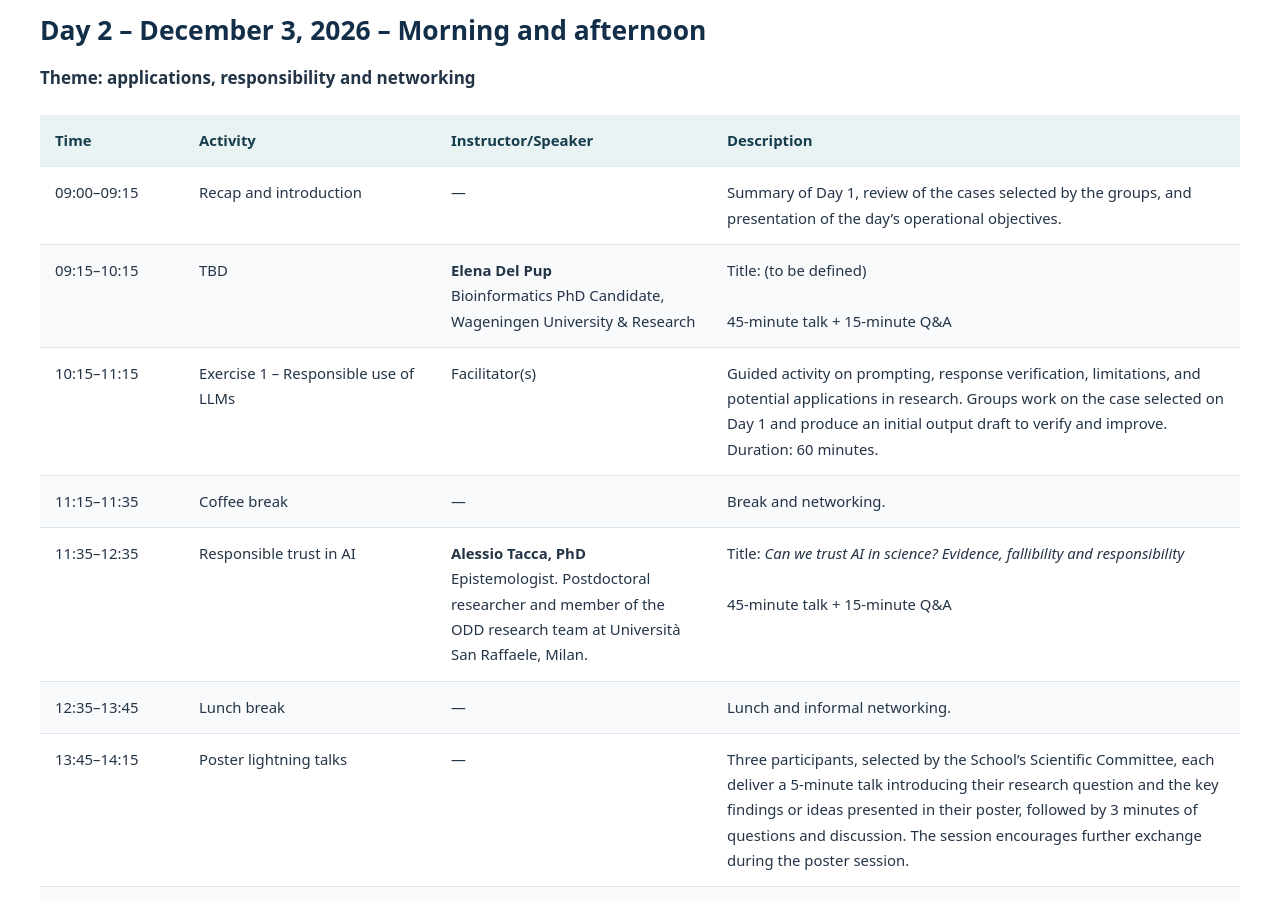
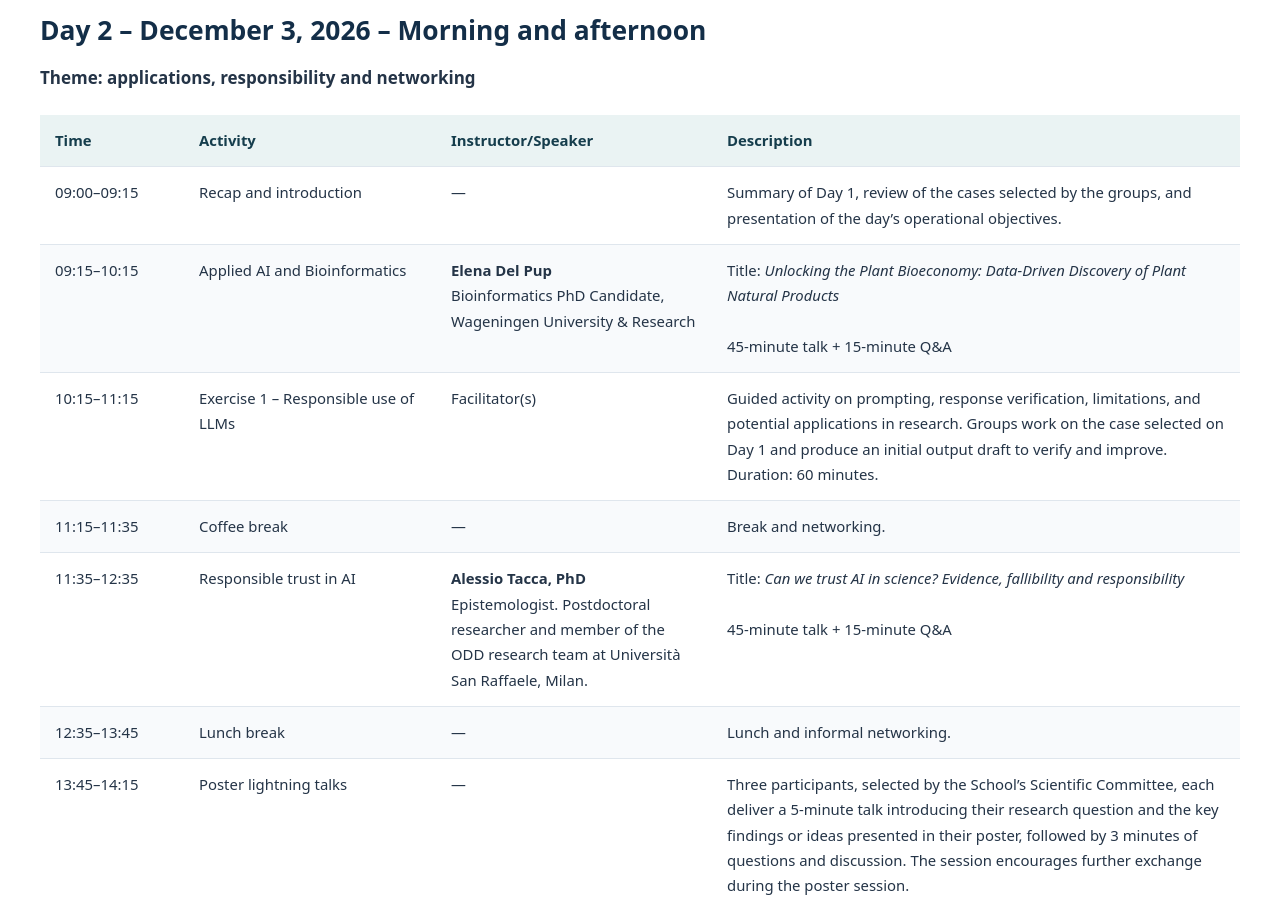
Before and after one commit to ailicelabs/STAT-School-Venice-2026, a Jekyll site: the page built from index.md, in a window 1280 px wide and 900 px high, scrolled down 1625 px. Built offline with Jekyll 4.4.1, drawn with Linux system fonts in a browser that asks for light colours.

Commit message:
Add files via upload

```diff
--- a/index.md
+++ b/index.md
@@ -44,7 +44,7 @@ Times, session titles and programme details are subject to change. Titles marked
 | Time | Activity | Instructor/Speaker | Description |
 | :--- | :--- | :--- | :--- |
 | 09:00–09:15 | Recap and introduction | — | Summary of Day 1, review of the cases selected by the groups, and presentation of the day’s operational objectives. |
-| 09:15–10:15 | TBD | **Elena Del Pup**<br>Bioinformatics PhD Candidate, Wageningen University & Research | Title: (to be defined)<br><br>45-minute talk + 15-minute Q&A |
+| 09:15–10:15 | Applied AI and Bioinformatics | **Elena Del Pup**<br>Bioinformatics PhD Candidate, Wageningen University & Research | Title: *Unlocking the Plant Bioeconomy: Data-Driven Discovery of Plant Natural Products*<br><br>45-minute talk + 15-minute Q&A |
 | 10:15–11:15 | Exercise 1 – Responsible use of LLMs | Facilitator(s) | Guided activity on prompting, response verification, limitations, and potential applications in research. Groups work on the case selected on Day 1 and produce an initial output draft to verify and improve. Duration: 60 minutes. |
 | 11:15–11:35 | Coffee break | — | Break and networking. |
 | 11:35–12:35 | Responsible trust in AI | **Alessio Tacca, PhD**<br>Epistemologist. Postdoctoral researcher and member of the ODD research team at Università San Raffaele, Milan. | Title: *Can we trust AI in science? Evidence, fallibility and responsibility*<br><br>45-minute talk + 15-minute Q&A |
```
